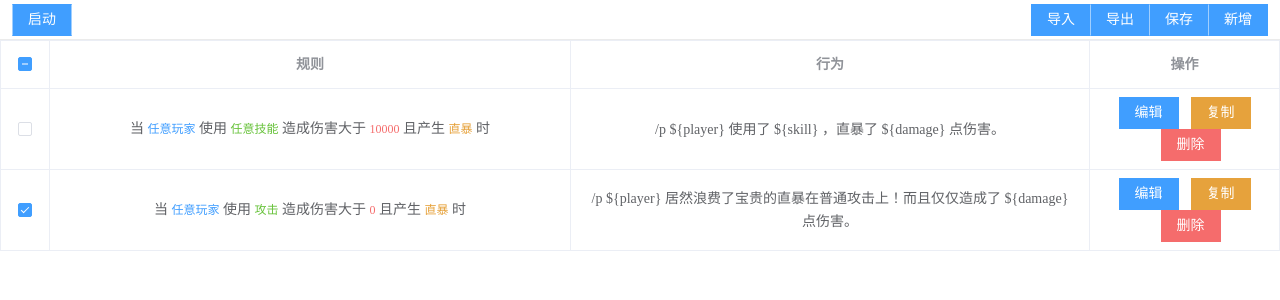
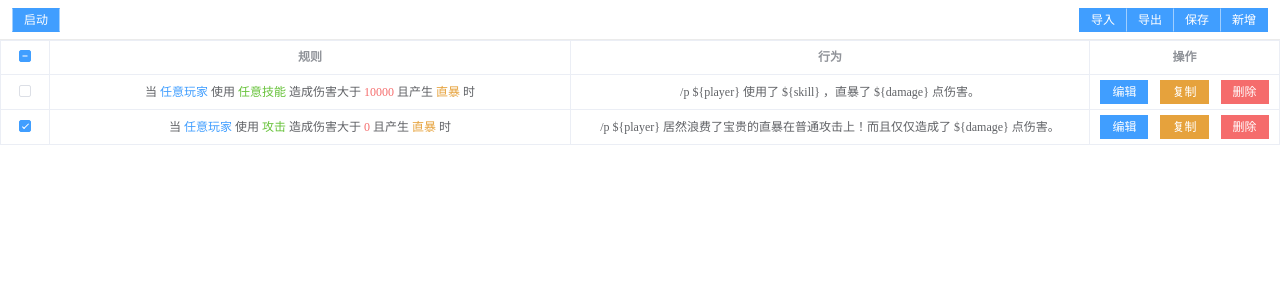
Before and after one commit to fattypanda/ffxiv-cactbot-toxic-friend, a Vue app: page / in a window 1280 px wide. Shown: the top 300 px of the page. Built offline with nearby package versions, Linux system fonts and the light colour scheme.

Commit message:
修复部分BUG；

```diff
--- a/components.d.ts
+++ b/components.d.ts
@@ -11,6 +11,7 @@ declare module 'vue' {
     ElButton: typeof import('element-plus/es')['ElButton']
     ElButtonGroup: typeof import('element-plus/es')['ElButtonGroup']
     ElCheckbox: typeof import('element-plus/es')['ElCheckbox']
+    ElConfigProvider: typeof import('element-plus/es')['ElConfigProvider']
     ElDialog: typeof import('element-plus/es')['ElDialog']
     ElForm: typeof import('element-plus/es')['ElForm']
     ElFormItem: typeof import('element-plus/es')['ElFormItem']
--- a/src/App.vue
+++ b/src/App.vue
@@ -1,4 +1,5 @@
 <template>
+	<el-config-provider :locale="zhCn" size="small">
 		<div class="container">
 			<div class="header">
 				<div class="left">
@@ -26,10 +27,12 @@
 				<List ref="refList" />
 			</div>
 		</div>
+	</el-config-provider>
 </template>
 
 <script setup lang="tsx">
 import {nextTick, ref, shallowRef} from "vue";
+import zhCn from "element-plus/es/locale/lang/zh-cn"
 import List, {Expose} from "@/components/list.vue";
 import {Bus} from "@/Bus";
 import {parsed15or16} from "@/regexes";
--- a/src/components/list.vue
+++ b/src/components/list.vue
@@ -94,7 +94,7 @@ const refTable = shallowRef<TableInstance>();
 const data = ref<Partial<IRow>[]>([]);
 
 const all = computed(() => {
-	return data.value.every(({use}) => use);
+	return data.value.length === 0? false: data.value.every(({use}) => use);
 });
 const indeterminate = computed(() => {
 	return data.value.some(({use}) => use);
--- a/src/main.ts
+++ b/src/main.ts
@@ -5,15 +5,14 @@ import './libs/ngld'
 import 'normalize.css'
 import './style.less'
 
-import ElementPlus from 'element-plus'
-import zhCn from "element-plus/es/locale/lang/zh-cn"
+// import ElementPlus from 'element-plus'
 import 'element-plus/es/components/text/style/css'
 
 import App from './App.vue'
 
 createApp(App)
-	.use(ElementPlus, {
-		size: "small",
-		locale: zhCn,
-	})
+	// .use(ElementPlus, {
+	// 	size: "small",
+	// 	locale: zhCn,
+	// })
 	.mount('#app');
```
Lines whose indentation alone changed are shown as unchanged.
